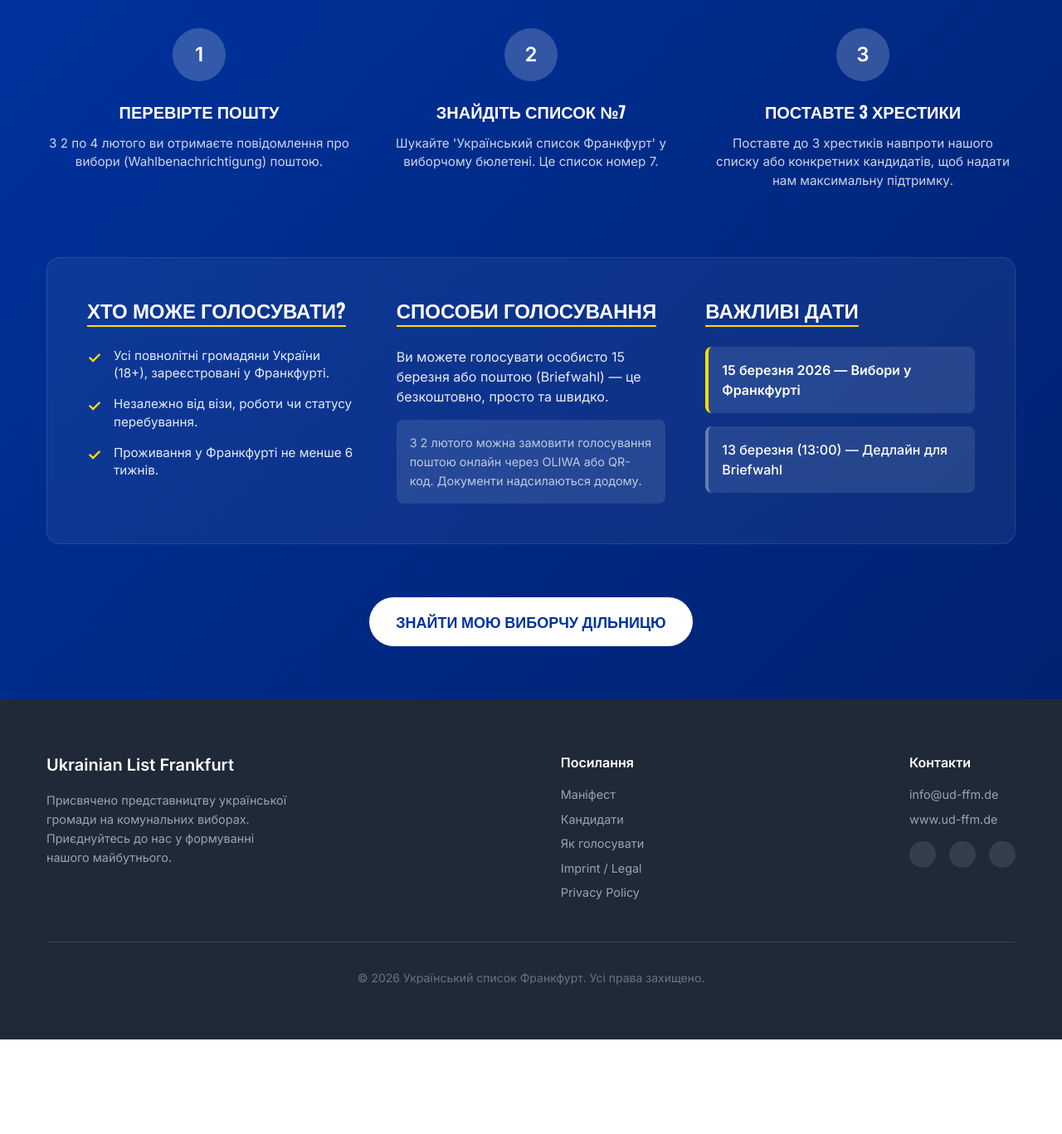
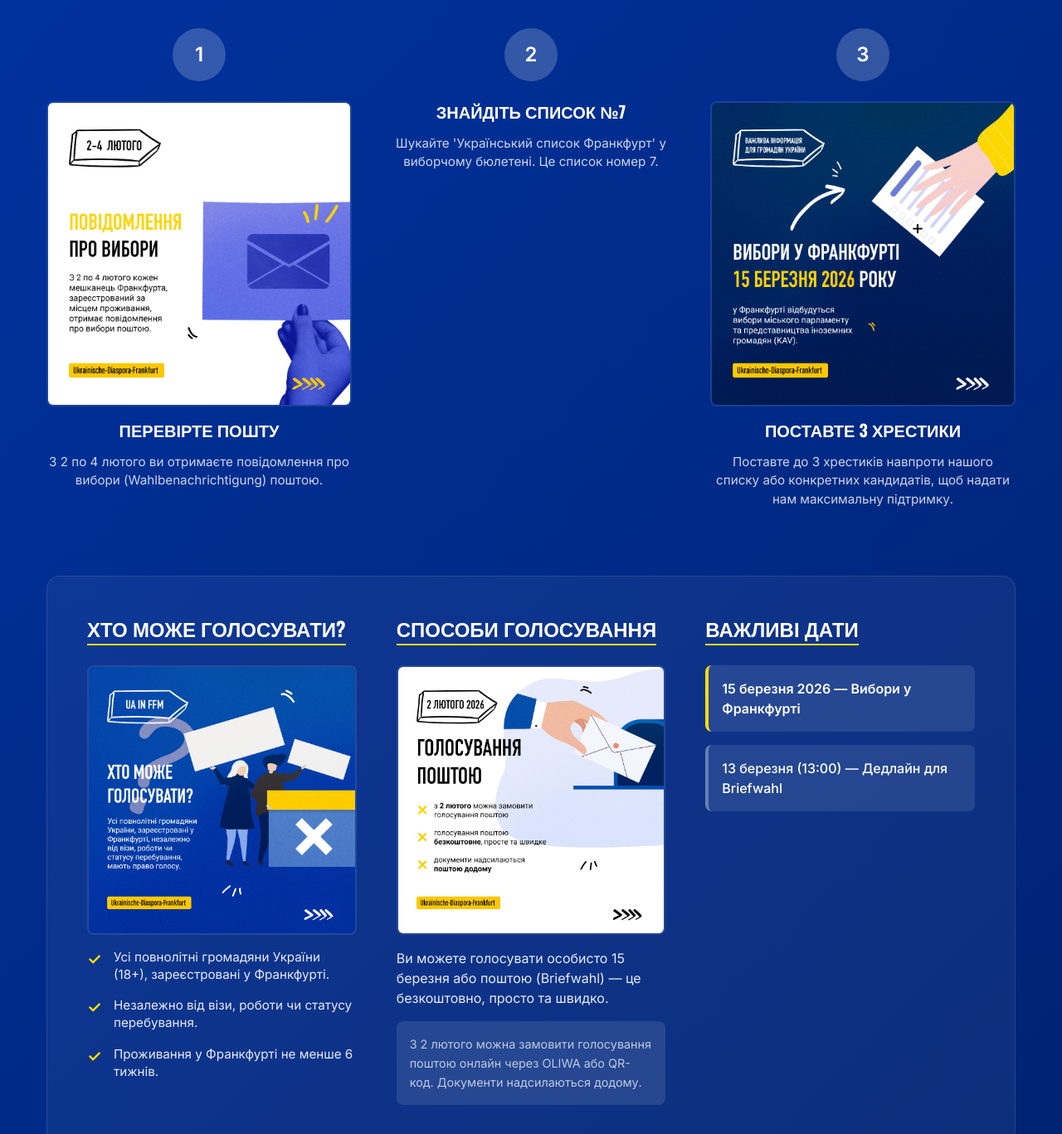
Before and after one commit to sdwerner/2026_ua_campaign, a website built with Vite: page index.html in a window 1280 px wide. Shown: the part 3900-5267 px from the top of the page at 83% size. Before the commit the page ends 5153 px from the top, so only its background shows below. Built offline with nearby package versions, Linux system fonts and the light colour scheme.

Commit message:
Integrate social media graphics into How to Vote section

```diff
--- a/index.html
+++ b/index.html
@@ -138,6 +138,8 @@
             <div
               style="width: 64px; height: 64px; background: rgba(255,255,255,0.2); border-radius: 50%; display: flex; align-items: center; justify-content: center; margin: 0 auto 1.5rem; font-weight: 700; font-size: 1.5rem;">
               1</div>
+            <img src="./public/images/step-notification.jpg" alt="Notification"
+              style="width: 100%; border-radius: 8px; margin-bottom: 1rem; border: 2px solid rgba(255,255,255,0.1);">
             <h3 style="font-size: 1.25rem;" data-i18n="vote.step1_title">Перевірте пошту</h3>
             <p style="color: rgba(255,255,255,0.8); font-size: 0.95rem;" data-i18n="vote.step1_text">У лютому ви
               отримаєте повідомлення про вибори (Wahlbenachrichtigung) поштою.</p>
@@ -156,6 +158,8 @@
             <div
               style="width: 64px; height: 64px; background: rgba(255,255,255,0.2); border-radius: 50%; display: flex; align-items: center; justify-content: center; margin: 0 auto 1.5rem; font-weight: 700; font-size: 1.5rem;">
               3</div>
+            <img src="./public/images/step-ballot.jpg" alt="Ballot"
+              style="width: 100%; border-radius: 8px; margin-bottom: 1rem; border: 2px solid rgba(255,255,255,0.1);">
             <h3 style="font-size: 1.25rem;" data-i18n="vote.step3_title">Поставте 3 хрестики</h3>
             <p style="color: rgba(255,255,255,0.8); font-size: 0.95rem;" data-i18n="vote.step3_text">Поставте до 3
               хрестиків навпроти нашого списку або конкретних кандидатів, щоб надати нам максимальну підтримку.</p>
@@ -171,6 +175,8 @@
             <h3
               style="font-family: var(--font-display); text-transform: uppercase; margin-bottom: 1.5rem; border-bottom: 2px solid #FFDD00; display: inline-block; padding-bottom: 0.25rem;"
               data-i18n="vote.eligibility_title">Хто може голосувати?</h3>
+            <img src="./public/images/info-eligibility.jpg" alt="Eligibility"
+              style="width: 100%; border-radius: 8px; margin-bottom: 1rem; border: 2px solid rgba(255,255,255,0.1);">
             <ul style="list-style: none; padding: 0;" data-i18n="vote.eligibility_list" class="vote-details-list">
               <li>Виключно іноземне громадянство (без німецького)</li>
               <li>Вік 18+ років на день виборів</li>
@@ -183,6 +189,8 @@
             <h3
               style="font-family: var(--font-display); text-transform: uppercase; margin-bottom: 1.5rem; border-bottom: 2px solid #FFDD00; display: inline-block; padding-bottom: 0.25rem;"
               data-i18n="vote.methods_title">Способи голосування</h3>
+            <img src="./public/images/step-mail.jpg" alt="Mail-in Voting"
+              style="width: 100%; border-radius: 8px; margin-bottom: 1rem; border: 2px solid rgba(255,255,255,0.1);">
             <p style="margin-bottom: 1rem; color: rgba(255,255,255,0.9);" data-i18n="vote.methods_text">Ви можете
               голосувати особисто 15 березня або заздалегідь поштою (Briefwahl).</p>
             <p style="font-size: 0.9rem; color: rgba(255,255,255,0.7); line-height: 1.6; background: rgba(255,255,255,0.1); padding: 1rem; border-radius: 8px;"
@@ -253,11 +261,15 @@
             <li style="margin-bottom: 0.5rem;"><a href="https://www.ud-ffm.de" target="_blank"
                 style="color: inherit;">www.ud-ffm.de</a></li>
             <li>
-              <div style="display: flex; gap: 1rem; margin-top: 1rem;">
-                <!-- Social Placeholders -->
-                <div style="width: 32px; height: 32px; background: rgba(255,255,255,0.1); border-radius: 50%;"></div>
-                <div style="width: 32px; height: 32px; background: rgba(255,255,255,0.1); border-radius: 50%;"></div>
-                <div style="width: 32px; height: 32px; background: rgba(255,255,255,0.1); border-radius: 50%;"></div>
+              <div style="display: flex; gap: 1rem; margin-top: 1rem; flex-direction: column;">
+                <img src="./public/images/info-contact.jpg" alt="Questions?"
+                  style="width: 100%; max-width: 200px; border-radius: 8px;">
+                <div style="display: flex; gap: 1rem;">
+                  <!-- Social Placeholders -->
+                  <div style="width: 32px; height: 32px; background: rgba(255,255,255,0.1); border-radius: 50%;"></div>
+                  <div style="width: 32px; height: 32px; background: rgba(255,255,255,0.1); border-radius: 50%;"></div>
+                  <div style="width: 32px; height: 32px; background: rgba(255,255,255,0.1); border-radius: 50%;"></div>
+                </div>
               </div>
             </li>
           </ul>
```
Also changed, not shown: public/images/info-contact.jpg (added), public/images/info-election.jpg (added), public/images/info-eligibility.jpg (added), public/images/step-ballot.jpg (added), public/images/step-mail.jpg (added), public/images/step-notification.jpg (added).
